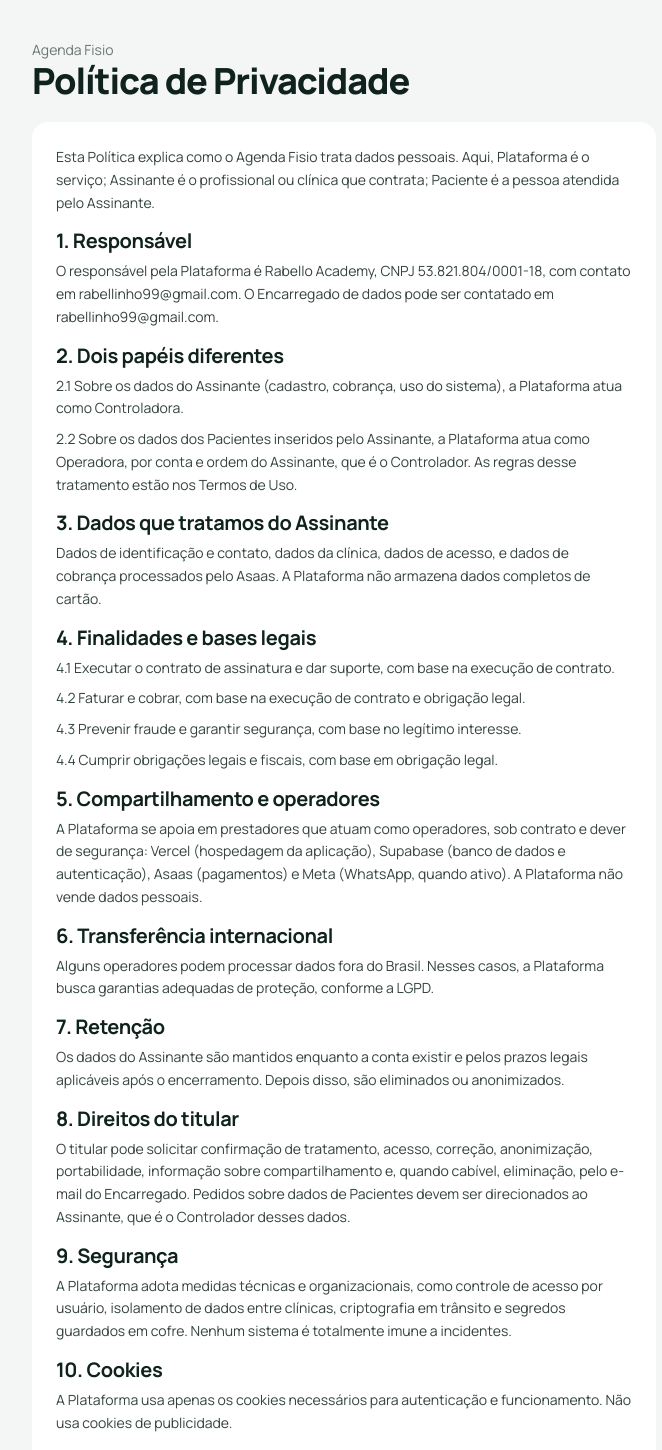
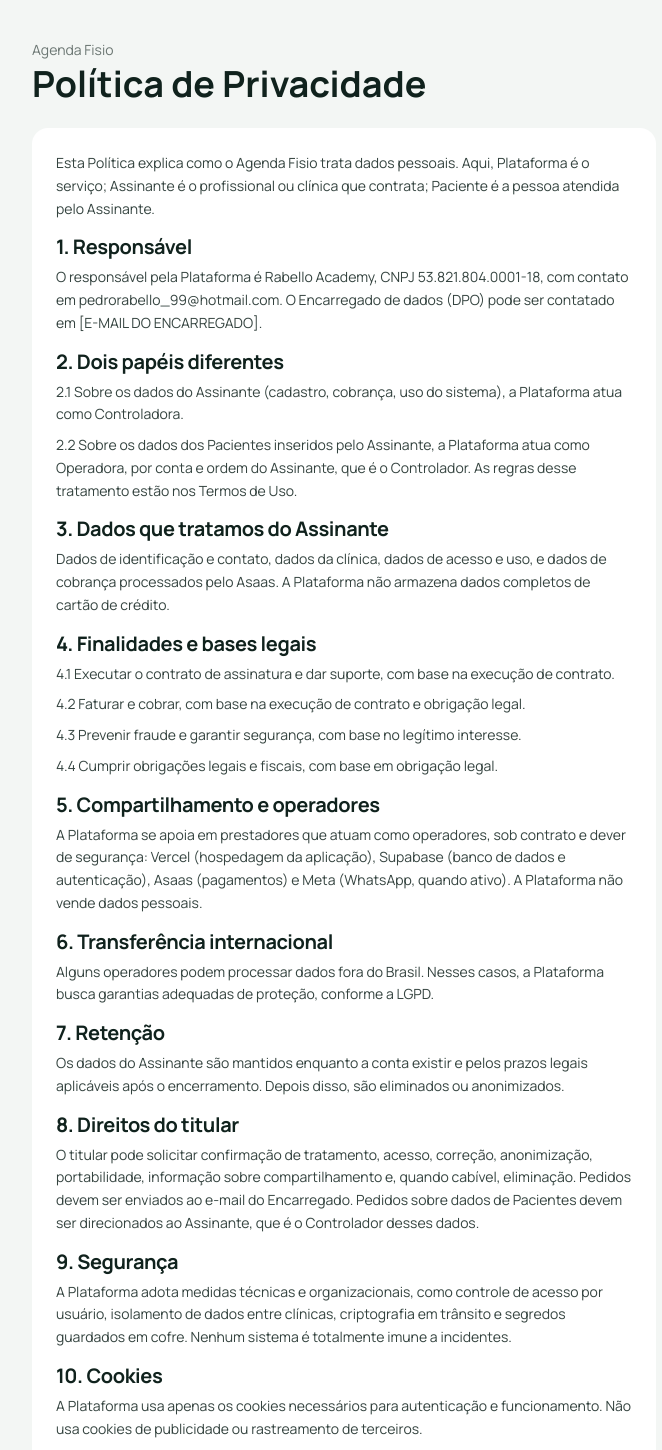
Before and after one commit to rabellinho99-sys/agenda-fisio, a Next.js app: page /privacidade in a window 1280 px wide. Shown: the top 1450 px of the page, without its empty margins (296-958 px from the left). Built offline with nearby package versions, Linux system fonts and the light colour scheme.

Commit message:
Update page.tsx

```diff
--- a/app/privacidade/page.tsx
+++ b/app/privacidade/page.tsx
@@ -5,14 +5,14 @@ export const metadata = { title: "Política de Privacidade - Agenda Fisio" };
 const TEXTO = `Esta Política explica como o Agenda Fisio trata dados pessoais. Aqui, Plataforma é o serviço; Assinante é o profissional ou clínica que contrata; Paciente é a pessoa atendida pelo Assinante.
 
 ## 1. Responsável
-O responsável pela Plataforma é Rabello Academy, CNPJ 53.821.804/0001-18, com contato em rabellinho99@gmail.com. O Encarregado de dados pode ser contatado em rabellinho99@gmail.com.
+O responsável pela Plataforma é Rabello Academy, CNPJ 53.821.804.0001-18, com contato em pedrorabello_99@hotmail.com. O Encarregado de dados (DPO) pode ser contatado em [E-MAIL DO ENCARREGADO].
 
 ## 2. Dois papéis diferentes
 2.1 Sobre os dados do Assinante (cadastro, cobrança, uso do sistema), a Plataforma atua como Controladora.
 2.2 Sobre os dados dos Pacientes inseridos pelo Assinante, a Plataforma atua como Operadora, por conta e ordem do Assinante, que é o Controlador. As regras desse tratamento estão nos Termos de Uso.
 
 ## 3. Dados que tratamos do Assinante
-Dados de identificação e contato, dados da clínica, dados de acesso, e dados de cobrança processados pelo Asaas. A Plataforma não armazena dados completos de cartão.
+Dados de identificação e contato, dados da clínica, dados de acesso e uso, e dados de cobrança processados pelo Asaas. A Plataforma não armazena dados completos de cartão de crédito.
 
 ## 4. Finalidades e bases legais
 4.1 Executar o contrato de assinatura e dar suporte, com base na execução de contrato.
@@ -30,25 +30,27 @@ Alguns operadores podem processar dados fora do Brasil. Nesses casos, a Platafor
 Os dados do Assinante são mantidos enquanto a conta existir e pelos prazos legais aplicáveis após o encerramento. Depois disso, são eliminados ou anonimizados.
 
 ## 8. Direitos do titular
-O titular pode solicitar confirmação de tratamento, acesso, correção, anonimização, portabilidade, informação sobre compartilhamento e, quando cabível, eliminação, pelo e-mail do Encarregado. Pedidos sobre dados de Pacientes devem ser direcionados ao Assinante, que é o Controlador desses dados.
+O titular pode solicitar confirmação de tratamento, acesso, correção, anonimização, portabilidade, informação sobre compartilhamento e, quando cabível, eliminação. Pedidos devem ser enviados ao e-mail do Encarregado. Pedidos sobre dados de Pacientes devem ser direcionados ao Assinante, que é o Controlador desses dados.
 
 ## 9. Segurança
 A Plataforma adota medidas técnicas e organizacionais, como controle de acesso por usuário, isolamento de dados entre clínicas, criptografia em trânsito e segredos guardados em cofre. Nenhum sistema é totalmente imune a incidentes.
 
 ## 10. Cookies
-A Plataforma usa apenas os cookies necessários para autenticação e funcionamento. Não usa cookies de publicidade.
+A Plataforma usa apenas os cookies necessários para autenticação e funcionamento. Não usa cookies de publicidade ou rastreamento de terceiros.
 
 ## 11. Alterações
-Esta Política pode ser atualizada, com aviso pelos canais do sistema.
+Esta Política pode ser atualizada, com aviso pelos canais do sistema. O uso continuado após a atualização representa aceite.
 
-Última atualização: 21 de setembro de 2026.`;
+Última atualização: setembro de 2026.`;
 
 export default function PrivacidadePage() {
   return (
     <main className="mx-auto max-w-2xl px-6 py-10">
       <p className="text-sm text-ink/60">Agenda Fisio</p>
-      <h1 className="h-display mt-1 text-4xl">Política de Privacidade</h1>
-      <article className="mt-6 rounded-2xl bg-white p-6"><Markdown texto={TEXTO} /></article>
+      <h1 className="mt-1 text-4xl font-bold">Política de Privacidade</h1>
+      <article className="mt-6 rounded-2xl bg-white p-6">
+        <Markdown texto={TEXTO} />
+      </article>
     </main>
   );
 }
```
